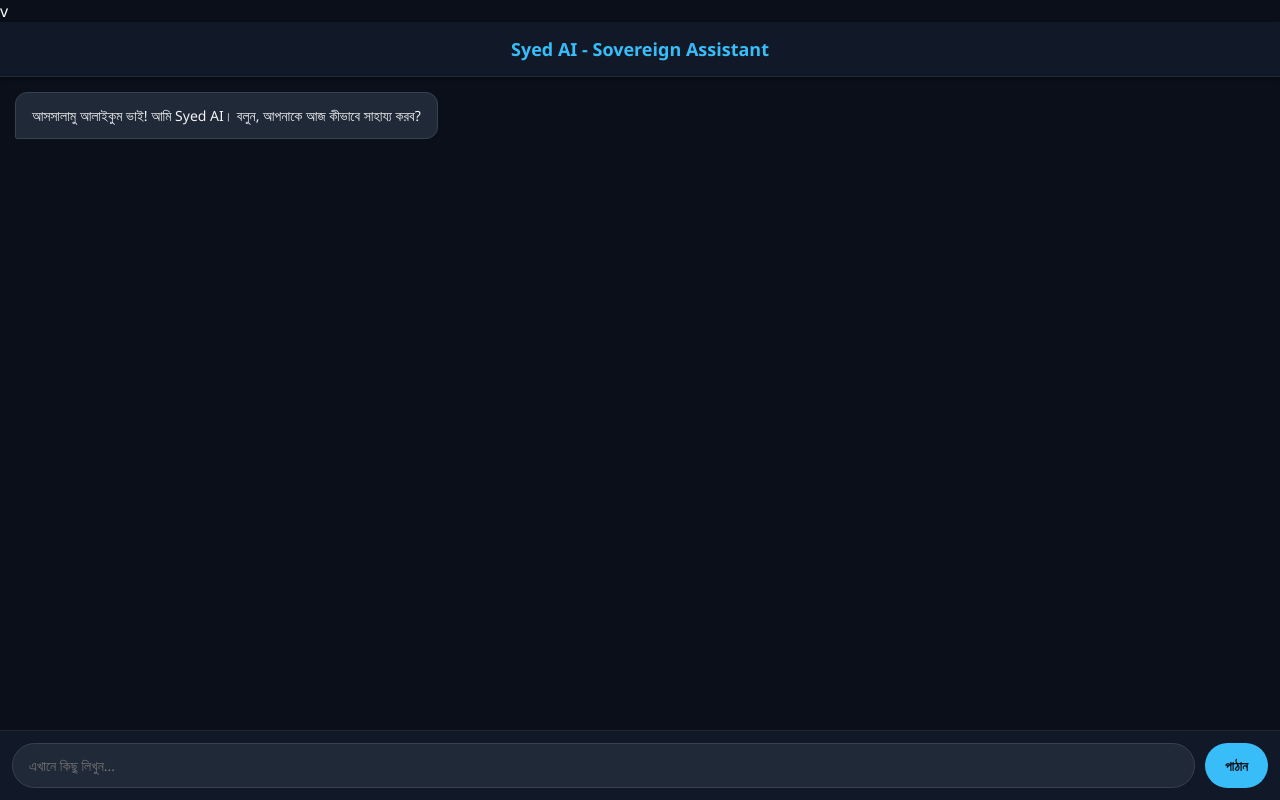
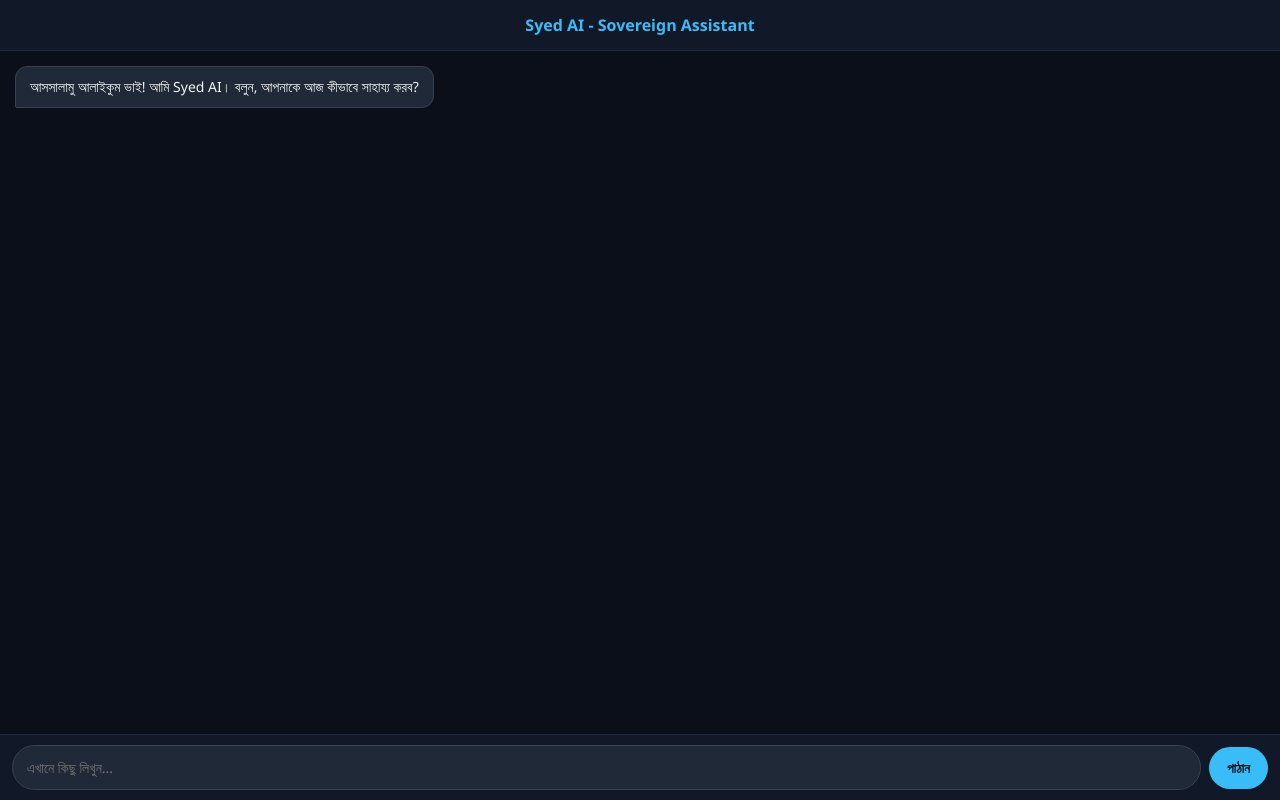
Before and after one commit to syedshariyar062-wq/SyedAI, a plain HTML site: page index.html in a window 1280 px wide. Drawn offline with Linux system fonts and the light colour scheme.

Commit message:
Update index.html

```diff
--- a/index.html
+++ b/index.html
@@ -1,28 +1,32 @@
-v<!DOCTYPE html>
+<!DOCTYPE html>
 <html lang="bn">
 <head>
     <meta charset="UTF-8">
-    <meta name="viewport" content="width=device-width, initial-scale=1.0">
+    <meta name="viewport" content="width=device-width, initial-scale=1.0, maximum-scale=1.0, user-scalable=no">
     <title>Syed AI - Sovereign Assistant</title>
     <style>
         * { box-sizing: border-box; margin: 0; padding: 0; font-family: 'Segoe UI', Tahoma, Geneva, Verdana, sans-serif; }
-        body {
+        html, body {
             background-color: #0b0f19;
             color: #f8fafc;
+            width: 100%;
+            height: 100vh;
+            overflow: hidden;
+            position: fixed;
+        }
+        body {
             display: flex;
             flex-direction: column;
-            height: 100vh;
-            overflow: hidden;
         }
         header {
             background: #111827;
-            padding: 15px;
+            padding: 14px;
             text-align: center;
             border-bottom: 1px solid #1f2937;
-            font-size: 18px;
+            font-size: 16px;
             font-weight: bold;
             color: #38bdf8;
-            box-shadow: 0 2px 5px rgba(0,0,0,0.3);
+            flex-shrink: 0;
         }
         .chat-container {
             flex: 1;
@@ -31,13 +35,14 @@ v<!DOCTYPE html>
             display: flex;
             flex-direction: column;
             gap: 12px;
+            -webkit-overflow-scrolling: touch;
         }
         .message {
-            max-width: 80%;
-            padding: 12px 16px;
+            max-width: 85%;
+            padding: 10px 14px;
             border-radius: 12px;
             font-size: 14px;
-            line-height: 1.5;
+            line-height: 1.4;
             word-wrap: break-word;
         }
         .user-message {
@@ -55,16 +60,18 @@ v<!DOCTYPE html>
         }
         .input-area {
             background: #111827;
-            padding: 12px;
+            padding: 10px 12px;
             display: flex;
-            gap: 10px;
+            gap: 8px;
             border-top: 1px solid #1f2937;
+            flex-shrink: 0;
+            align-items: center;
         }
         input {
             flex: 1;
             background: #1f2937;
             border: 1px solid #374151;
-            padding: 12px 16px;
+            padding: 12px 14px;
             border-radius: 25px;
             color: white;
             font-size: 14px;
@@ -75,13 +82,12 @@ v<!DOCTYPE html>
             background: #38bdf8;
             color: #0b0f19;
             border: none;
-            padding: 0 20px;
+            padding: 0 18px;
+            height: 42px;
             border-radius: 25px;
             font-weight: bold;
             cursor: pointer;
-            transition: 0.2s;
         }
-        button:active { transform: scale(0.95); }
     </style>
 </head>
 <body>
@@ -105,7 +111,6 @@ v<!DOCTYPE html>
 
             if (text === '') return;
 
-            // User Message Add
             const userDiv = document.createElement('div');
             userDiv.className = 'message user-message';
             userDiv.textContent = text;
@@ -114,14 +119,13 @@ v<!DOCTYPE html>
             inputField.value = '';
             chatContainer.scrollTop = chatContainer.scrollHeight;
 
-            // AI Simulated Response (Later we can wire local APIs or custom logic)
             setTimeout(() => {
                 const aiDiv = document.createElement('div');
                 aiDiv.className = 'message ai-message';
                 aiDiv.textContent = "আপনার কথাটি পেয়েছি: \"" + text + "\"। সিস্টেম সম্পূর্ণ স্বাধীন ও সচল আছে!";
                 chatContainer.appendChild(aiDiv);
                 chatContainer.scrollTop = chatContainer.scrollHeight;
-            }, 600);
+            }, 500);
         }
 
         function handleKeyPress(event) {
```
